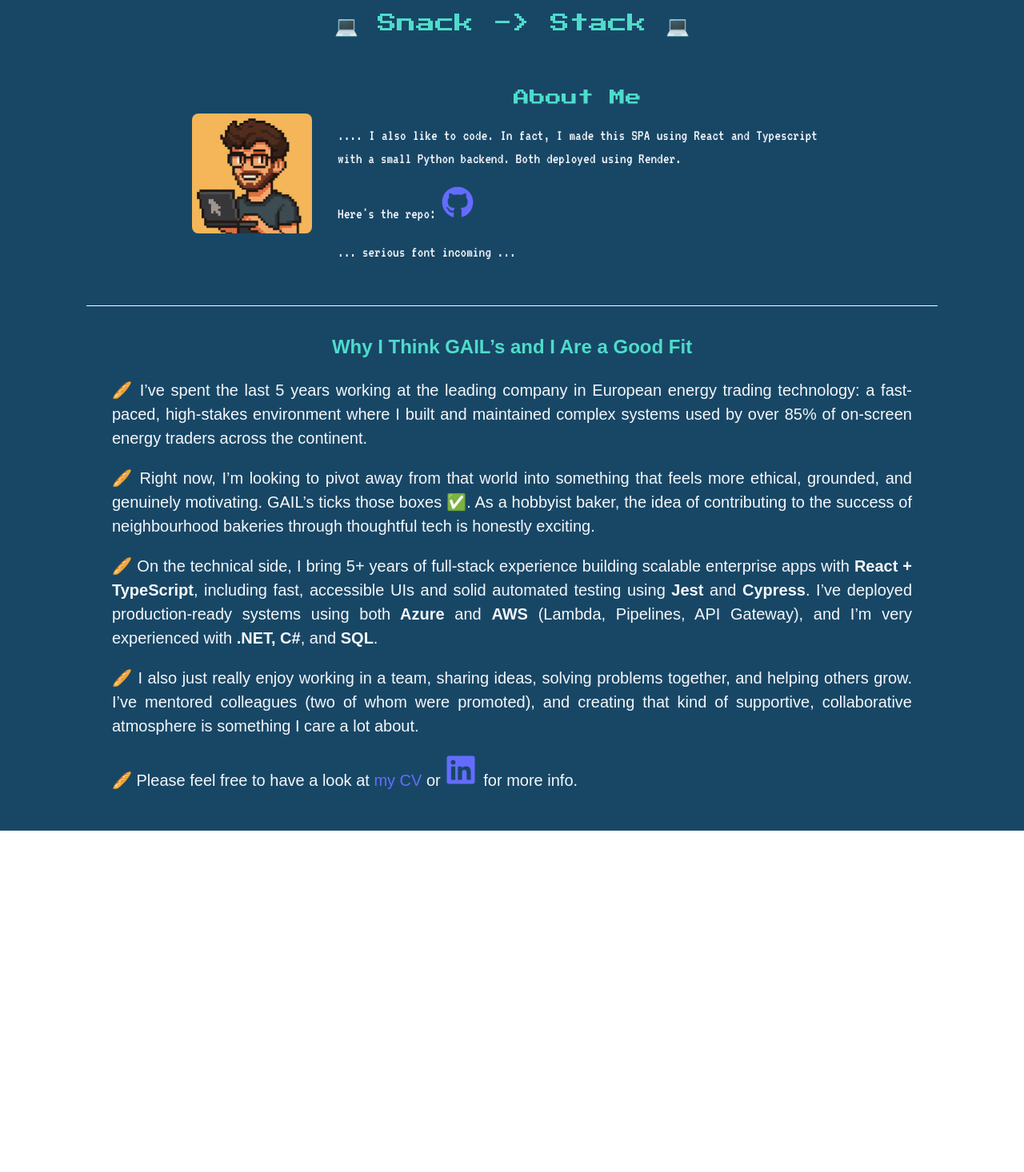
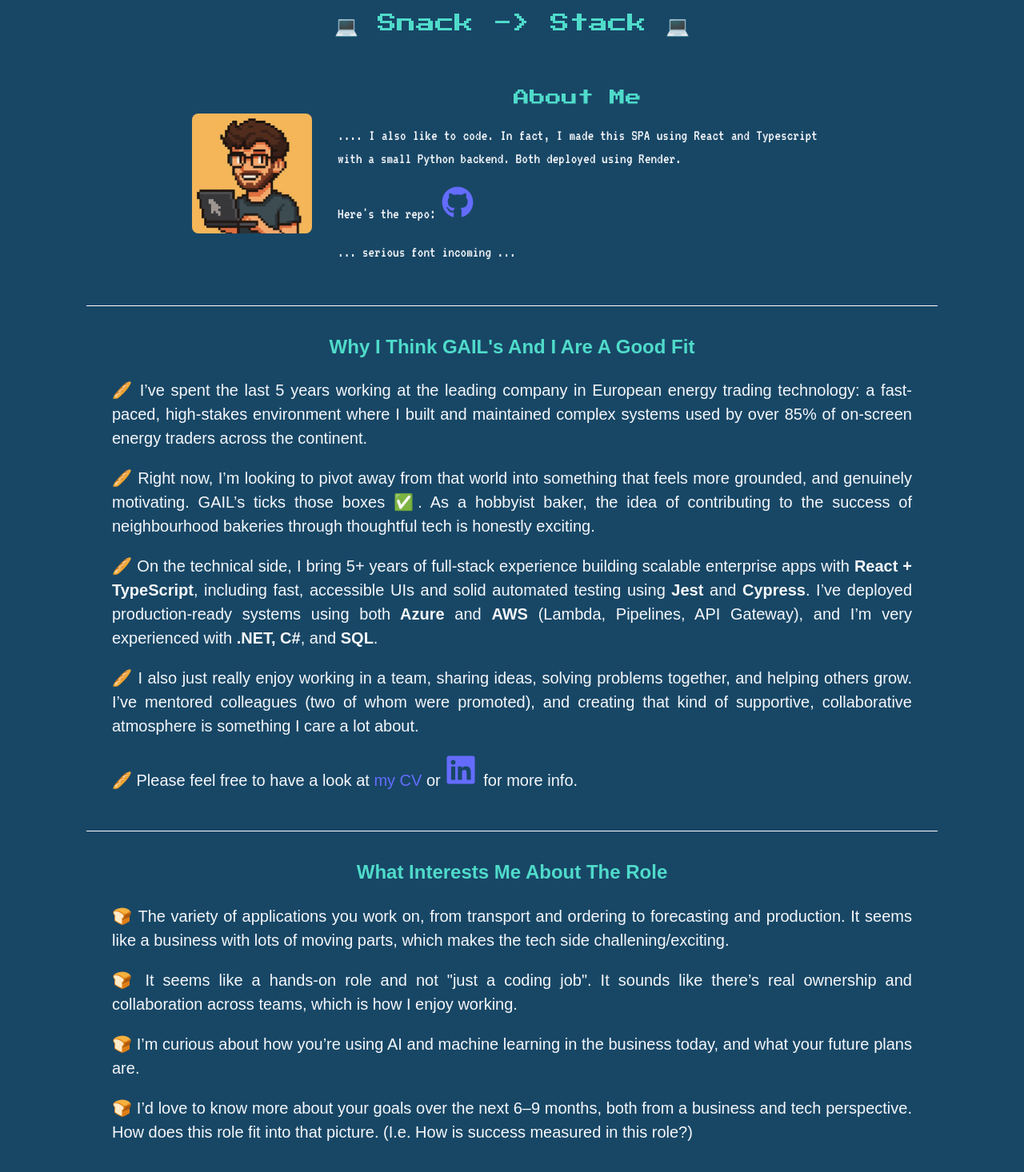
Before and after one commit to DanBML/bread, a React (Vite) app in the folder bread-gallery/: page /coding in a window 1280 px wide. Shown: the top 1466 px of the page at 80% size. Before the commit the page ends 1039 px from the top, so only its background shows below. Built offline with nearby package versions, Linux system fonts and the light colour scheme.

Commit message:
Restructure and add .env

```diff
--- a/bread-gallery/src/App.tsx
+++ b/bread-gallery/src/App.tsx
@@ -1,10 +1,9 @@
-import styled, { createGlobalStyle, ThemeProvider } from "styled-components";
+import { createGlobalStyle, ThemeProvider } from "styled-components";
 import "./App.css";
-import BreadGallery from "./BreadGallery";
 import { Navigate, Route, Routes } from "react-router-dom";
-import { BreadAboutSection, CodingAboutSection } from "./AboutSection";
 import { useTopic } from "./hooks";
-import { FaLinkedin } from "react-icons/fa";
+import { BreadPage } from "./Pages/BreadGallery/BreadPage";
+import { CodingPage } from "./Pages/CodingPage/CodingPage";
 
 const GlobalStyle = createGlobalStyle`
   body {
@@ -61,104 +60,4 @@ function App() {
   );
 }
 
-const BreadPage = () => (
-  <div>
-    <h1>🥖 Bread Gallery 🍞</h1>
-    <BreadAboutSection />
-    <BreadGallery />
-  </div>
-);
-
-const CodingPage = () => (
-  <div>
-    <h1>💻 {"Snack -> Stack"} 💻</h1>
-    <CodingAboutSection />
-    <CodingText />
-  </div>
-);
-
-const Section = styled.section`
-  max-width: 1000px;
-  margin: 0 auto;
-  padding: 2rem;
-  line-height: 1.6;
-  font-family: sans-serif;
-  border-top: 1px solid white;
-`;
-
-const Title = styled.h2`
-  margin-top: 0;
-  font-family: sans-serif;
-`;
-
-const Paragraph = styled.p`
-  margin-bottom: 1rem;
-  text-align: justify;
-`;
-
-const CodingText = () => {
-  return (
-    <Section>
-      <Title>Why I Think GAIL’s and I Are a Good Fit</Title>
-
-      <Paragraph>
-        🥖 I’ve spent the last 5 years working at the leading company in
-        European energy trading technology: a fast-paced, high-stakes
-        environment where I built and maintained complex systems used by over
-        85% of on-screen energy traders across the continent.
-      </Paragraph>
-
-      <Paragraph>
-        🥖 Right now, I’m looking to pivot away from that world into something
-        that feels more ethical, grounded, and genuinely motivating. GAIL’s
-        ticks those boxes ✅. As a hobbyist baker, the idea of contributing to
-        the success of neighbourhood bakeries through thoughtful tech is
-        honestly exciting.
-      </Paragraph>
-
-      <Paragraph>
-        🥖 On the technical side, I bring 5+ years of full-stack experience
-        building scalable enterprise apps with
-        <strong> React + TypeScript</strong>, including fast, accessible UIs and
-        solid automated testing using
-        <strong> Jest</strong> and <strong> Cypress</strong>. I’ve deployed
-        production-ready systems using both
-        <strong> Azure</strong> and <strong> AWS</strong> (Lambda, Pipelines,
-        API Gateway), and I’m very experienced with <strong> .NET, C#</strong>,
-        and <strong> SQL</strong>.
-      </Paragraph>
-
-      <Paragraph>
-        🥖 I also just really enjoy working in a team, sharing ideas, solving
-        problems together, and helping others grow. I’ve mentored colleagues
-        (two of whom were promoted), and creating that kind of supportive,
-        collaborative atmosphere is something I care a lot about.
-      </Paragraph>
-
-      <Paragraph>
-        🥖 Please feel free to have a look at{" "}
-        <a
-          href="/assets/daniel-lord-cv.pdf"
-          target="_blank"
-          rel="noopener noreferrer"
-        >
-          my CV
-        </a>{" "}
-        or <LinkedInLink />
-        for more info.
-      </Paragraph>
-    </Section>
-  );
-};
-
-const LinkedInLink = () => (
-  <a
-    href="https://www.linkedin.com/in/daniel-lord-597535197"
-    target="_blank"
-    rel="noopener noreferrer"
-  >
-    <FaLinkedin size={40} style={{ marginRight: "0.5rem" }} />
-  </a>
-);
-
 export default App;
--- a/bread-gallery/src/AboutSection.tsx
+++ b/bread-gallery/src/Pages/BreadGallery/BreadAboutSection.tsx
@@ -1,10 +1,7 @@
 import styled from "styled-components";
-import "./App.css";
-import avatarBaker from "./assets/avatar.webp";
-import avatarCoder from "./assets/avatar-coding.webp";
+import avatarBaker from "../../assets/avatar.webp";
 import { Link } from "react-router-dom";
 import { useEffect, useState } from "react";
-import { FaGithub } from "react-icons/fa";
 
 export const BreadAboutSection = () => {
   const [wiggling, setWiggling] = useState(false);
@@ -43,38 +40,6 @@ export const BreadAboutSection = () => {
     </Wrapper>
   );
 };
-
-export const CodingAboutSection = () => {
-  return (
-    <Wrapper>
-      <Link to="/bread-gallery">
-        <Avatar src={avatarCoder} alt={"Cartoon coder avatar"} />
-      </Link>
-      <Text>
-        <h2>About Me</h2>
-        <p>
-          .... I also like to code. In fact, I made this SPA using React and
-          Typescript with a small Python backend. Both deployed using Render.
-        </p>
-        <p>
-          {" "}
-          Here's the repo: <GithubRepoLink />
-        </p>
-        <p>... serious font incoming ...</p>
-      </Text>
-    </Wrapper>
-  );
-};
-
-const GithubRepoLink = () => (
-  <a
-    href="https://github.com/DanBML/bread"
-    target="_blank"
-    rel="noopener noreferrer"
-  >
-    <FaGithub size={40} style={{ marginRight: "0.5rem" }} />
-  </a>
-);
 
 const Wrapper = styled.section`
   display: flex;
--- /dev/null
+++ b/bread-gallery/src/Pages/BreadGallery/BreadPage.tsx
@@ -0,0 +1,10 @@
+import { BreadAboutSection } from "./BreadAboutSection";
+import BreadGallery from "./BreadGallery";
+
+export const BreadPage = () => (
+  <div>
+    <h1>🥖 Bread Gallery 🍞</h1>
+    <BreadAboutSection />
+    <BreadGallery />
+  </div>
+);
--- /dev/null
+++ b/bread-gallery/src/Pages/CodingPage/CodingAboutSection.tsx
@@ -0,0 +1,73 @@
+import { FaGithub } from "react-icons/fa";
+import { Link } from "react-router-dom";
+import { styled } from "styled-components";
+import avatarCoder from "../../assets/avatar-coding.webp";
+
+export const CodingAboutSection = () => {
+  return (
+    <Wrapper>
+      <Link to="/bread-gallery">
+        <Avatar src={avatarCoder} alt={"Cartoon coder avatar"} />
+      </Link>
+      <Text>
+        <h2>About Me</h2>
+        <p>
+          .... I also like to code. In fact, I made this SPA using React and
+          Typescript with a small Python backend. Both deployed using Render.
+        </p>
+        <p>
+          {" "}
+          Here's the repo: <GithubRepoLink />
+        </p>
+        <p>... serious font incoming ...</p>
+      </Text>
+    </Wrapper>
+  );
+};
+
+const GithubRepoLink = () => (
+  <a
+    href="https://github.com/DanBML/bread"
+    target="_blank"
+    rel="noopener noreferrer"
+  >
+    <FaGithub size={40} style={{ marginRight: "0.5rem" }} />
+  </a>
+);
+
+const Wrapper = styled.section`
+  display: flex;
+  align-items: center;
+  gap: 2rem;
+  padding: 2rem;
+  max-width: 800px;
+  margin: 0 auto;
+
+  @media (max-width: 640px) {
+    flex-direction: column;
+    text-align: center;
+  }
+`;
+
+const Avatar = styled.img`
+  width: 150px;
+  height: auto;
+  border-radius: 8px;
+`;
+
+const Text = styled.div`
+  max-width: 600px;
+
+  h2 {
+    margin-bottom: 0.5rem;
+    font-family: "Press Start 2P", monospace;
+    font-size: 1.25rem;
+  }
+
+  p {
+    font-family: "VT323", monospace;
+    font-size: 1.2rem;
+    line-height: 1.5;
+    text-align: justify;
+  }
+`;
--- /dev/null
+++ b/bread-gallery/src/Pages/CodingPage/CodingPage.tsx
@@ -0,0 +1,10 @@
+import { CodingAboutSection } from "./CodingAboutSection";
+import { CodingText } from "./CodingText";
+
+export const CodingPage = () => (
+  <div>
+    <h1>💻 {"Snack -> Stack"} 💻</h1>
+    <CodingAboutSection />
+    <CodingText />
+  </div>
+);
--- /dev/null
+++ b/bread-gallery/src/Pages/CodingPage/CodingText.tsx
@@ -0,0 +1,110 @@
+import { FaLinkedin } from "react-icons/fa";
+import { styled } from "styled-components";
+
+export const CodingText = () => {
+  return (
+    <>
+      <Section>
+        <Title>Why I Think GAIL's And I Are A Good Fit</Title>
+
+        <Paragraph>
+          🥖 I’ve spent the last 5 years working at the leading company in
+          European energy trading technology: a fast-paced, high-stakes
+          environment where I built and maintained complex systems used by over
+          85% of on-screen energy traders across the continent.
+        </Paragraph>
+
+        <Paragraph>
+          🥖 Right now, I’m looking to pivot away from that world into something
+          that feels more grounded, and genuinely motivating. GAIL’s ticks those
+          boxes ✅. As a hobbyist baker, the idea of contributing to the success
+          of neighbourhood bakeries through thoughtful tech is honestly
+          exciting.
+        </Paragraph>
+
+        <Paragraph>
+          🥖 On the technical side, I bring 5+ years of full-stack experience
+          building scalable enterprise apps with
+          <strong> React + TypeScript</strong>, including fast, accessible UIs
+          and solid automated testing using
+          <strong> Jest</strong> and <strong> Cypress</strong>. I’ve deployed
+          production-ready systems using both
+          <strong> Azure</strong> and <strong> AWS</strong> (Lambda, Pipelines,
+          API Gateway), and I’m very experienced with <strong> .NET, C#</strong>
+          , and <strong> SQL</strong>.
+        </Paragraph>
+
+        <Paragraph>
+          🥖 I also just really enjoy working in a team, sharing ideas, solving
+          problems together, and helping others grow. I’ve mentored colleagues
+          (two of whom were promoted), and creating that kind of supportive,
+          collaborative atmosphere is something I care a lot about.
+        </Paragraph>
+
+        <Paragraph>
+          🥖 Please feel free to have a look at{" "}
+          <a
+            href="/assets/daniel-lord-cv.pdf"
+            target="_blank"
+            rel="noopener noreferrer"
+          >
+            my CV
+          </a>{" "}
+          or <LinkedInLink />
+          for more info.
+        </Paragraph>
+      </Section>
+      <Section>
+        <Title>What Interests Me About The Role</Title>
+        <Paragraph>
+          🍞 The variety of applications you work on, from transport and
+          ordering to forecasting and production. It seems like a business with
+          lots of moving parts, which makes the tech side challening/exciting.
+        </Paragraph>
+        <Paragraph>
+          🍞 It seems like a hands-on role and not "just a coding job". It
+          sounds like there’s real ownership and collaboration across teams,
+          which is how I enjoy working.
+        </Paragraph>
+        <Paragraph>
+          🍞 I’m curious about how you’re using AI and machine learning in the
+          business today, and what your future plans are.
+        </Paragraph>
+        <Paragraph>
+          🍞 I’d love to know more about your goals over the next 6–9 months,
+          both from a business and tech perspective. How does this role fit into
+          that picture. (I.e. How is success measured in this role?)
+        </Paragraph>
+      </Section>
+    </>
+  );
+};
+
+const Section = styled.section`
+  max-width: 1000px;
+  margin: 0 auto;
+  padding: 2rem;
+  line-height: 1.6;
+  font-family: sans-serif;
+  border-top: 1px solid white;
+`;
+
+const Title = styled.h2`
+  margin-top: 0;
+  font-family: sans-serif;
+`;
+
+const Paragraph = styled.p`
+  margin-bottom: 1rem;
+  text-align: justify;
+`;
+
+const LinkedInLink = () => (
+  <a
+    href="https://www.linkedin.com/in/daniel-lord-597535197"
+    target="_blank"
+    rel="noopener noreferrer"
+  >
+    <FaLinkedin size={40} style={{ marginRight: "0.5rem" }} />
+  </a>
+);
--- /dev/null
+++ b/bread-gallery/src/config.ts
@@ -0,0 +1,7 @@
+const config: Config = {
+  apiUrl: import.meta.env.VITE_API_URL,
+};
+
+type Config = { apiUrl: string };
+
+export default config;
```
Also changed, not shown: bread-gallery/src/Pages/BreadGallery/BreadGallery.tsx (renamed from bread-gallery/src/BreadGallery.tsx, +4 -3 lines), 1 other file (tests, documents, lock files or other folders).
